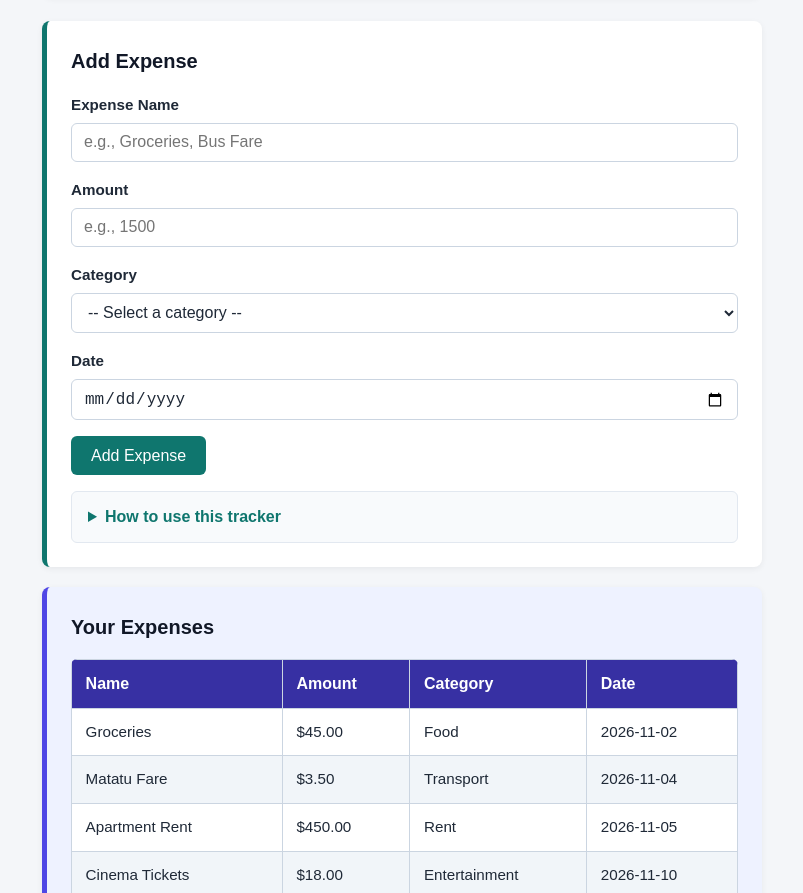
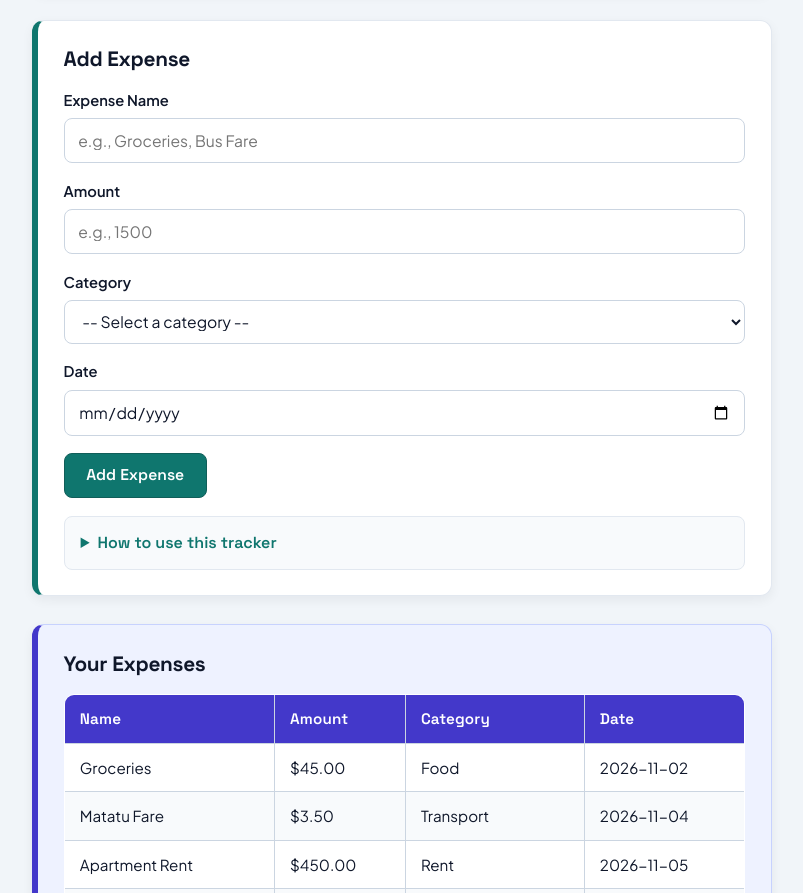
Before and after one commit to basomasylvain/web-development-spendwise, a plain HTML site: page index.html in a window 1280 px wide. Shown: the part 164-1057 px from the top of the page, without its empty margins (238-1041 px from the left). Drawn offline with Linux system fonts and the light colour scheme.

Commit message:
Implement design tokens for colors and fonts
Refactor CSS to use design tokens for colors and fonts, enhancing maintainability and consistency across the stylesheet.

```diff
--- a/style.css
+++ b/style.css
@@ -1,96 +1,146 @@
-/* Element Selectors */
-* {
+/* Design Tokens & Color Palette */
+:root {
+  --bg-page: #f1f5f9;
+  --bg-surface: #ffffff;
+  --bg-accent-soft: #eef2ff;
+  --bg-subtle: #f8fafc;
+  --primary: #0f766e;
+  --primary-hover: #115e59;
+  --primary-soft: rgba(15, 118, 110, 0.16);
+  --secondary: #4338ca;
+  --secondary-soft: #e0e7ff;
+  --text-main: #0f172a;
+  --text-muted: #475569;
+  --text-on-dark: #ffffff;
+  --subtitle-text: #ccfbf1;
+  --border-color: #cbd5e1;
+  --font-heading: 'Space Grotesk', Arial, Helvetica, sans-serif;
+  --font-body: 'Plus Jakarta Sans', Arial, Helvetica, sans-serif;
+}
+
+/* Element Selectors & Box Model Base */
+*,
+*::before,
+*::after {
   box-sizing: border-box;
   margin: 0;
   padding: 0;
 }
 
 body {
-  font-family: Arial, Helvetica, sans-serif;
-  background-color: #f4f6f9;
-  color: #1f2937;
-  line-height: 1.6;
+  font-family: var(--font-body);
+  font-size: 1rem;
+  background-color: var(--bg-page);
+  color: var(--text-main);
+  line-height: 1.55;
   padding: 2rem 1rem;
 }
 
 main {
-  max-width: 720px;
+  max-width: 740px;
   margin: 0 auto;
+}
+
+h1,
+h2 {
+  font-family: var(--font-heading);
+  letter-spacing: -0.015em;
 }
 
 h1 {
   font-size: 2rem;
-  margin-bottom: 0.25rem;
+  line-height: 1.2;
 }
 
 h2 {
-  font-size: 1.25rem;
+  font-size: 1.3rem;
+  line-height: 1.3;
   margin-bottom: 1rem;
-  color: #111827;
+  color: var(--text-main);
 }
 
 label {
   display: block;
-  font-weight: bold;
-  margin-bottom: 0.35rem;
-  font-size: 0.95rem;
+  font-family: var(--font-body);
+  font-weight: 600;
+  margin-bottom: 0.4rem;
+  font-size: 0.92rem;
+  color: var(--text-main);
 }
 
 input,
 select {
   width: 100%;
-  padding: 0.6rem 0.75rem;
-  border: 1px solid #cbd5e1;
-  border-radius: 6px;
-  font-size: 1rem;
-  background-color: #ffffff;
-  color: #1f2937;
+  font-family: var(--font-body);
+  padding: 0.65rem 0.85rem;
+  border: 1px solid var(--border-color);
+  border-radius: 8px;
+  font-size: 0.98rem;
+  line-height: 1.4;
+  background-color: var(--bg-surface);
+  color: var(--text-main);
 }
 
-/* ID Selectors */
+/* ID Selectors & Distinct Card Sections */
 #app-header {
-  max-width: 720px;
-  margin: 0 auto 1.5rem auto;
-  background-color: #0f766e;
-  color: #ffffff;
-  padding: 1.5rem;
-  border-radius: 10px;
+  max-width: 740px;
+  margin: 0 auto 1.75rem auto;
+  background-color: var(--primary);
+  color: var(--text-on-dark);
+  padding: 1.65rem 1.5rem;
+  border: 1px solid var(--primary-hover);
+  border-radius: 14px;
   text-align: center;
 }
 
 #add-expense-section {
-  background-color: #ffffff;
-  border-left: 5px solid #0f766e;
+  background-color: var(--bg-surface);
+  border: 1px solid #e2e8f0;
+  border-left: 6px solid var(--primary);
+  margin-bottom: 1.75rem;
 }
 
 #expenses-list-section {
-  background-color: #eef2ff;
-  border-left: 5px solid #4f46e5;
+  background-color: var(--bg-accent-soft);
+  border: 1px solid #c7d2fe;
+  border-left: 6px solid var(--secondary);
+  margin-bottom: 1.75rem;
 }
 
 #budget-tips-section {
-  background-color: #ffffff;
-  border-left: 5px solid #0284c7;
+  background-color: var(--bg-surface);
+  border: 1px solid #e2e8f0;
+  border-left: 6px solid var(--primary);
+  margin-bottom: 1.5rem;
 }
 
 #expenses-table {
   width: 100%;
   border-collapse: collapse;
-  background-color: #ffffff;
-  border-radius: 6px;
+  background-color: var(--bg-surface);
+  border: 1px solid var(--border-color);
+  border-radius: 10px;
   overflow: hidden;
+  font-family: var(--font-body);
 }
 
 #expenses-table th,
 #expenses-table td {
-  border: 1px solid #cbd5e1;
-  padding: 0.7rem 0.85rem;
+  border: 1px solid var(--border-color);
+  padding: 0.75rem 0.95rem;
   text-align: left;
+  font-size: 0.95rem;
 }
 
 #expenses-table thead {
-  background-color: #3730a3;
-  color: #ffffff;
+  background-color: var(--secondary);
+  color: var(--text-on-dark);
+}
+
+#expenses-table th {
+  font-family: var(--font-heading);
+  font-weight: 600;
+  letter-spacing: 0.01em;
 }
 
 /* Class Selectors */
@@ -98,81 +148,91 @@ select {
   display: inline-flex;
   align-items: center;
   justify-content: center;
-  gap: 0.65rem;
+  gap: 0.7rem;
+  margin-bottom: 0.35rem;
 }
 
 .brand-logo {
-  border-radius: 6px;
+  border-radius: 8px;
 }
 
 .subtitle {
   font-size: 1rem;
-  color: #ccfbf1;
+  color: var(--subtitle-text);
 }
 
 .card {
-  padding: 1.5rem;
-  margin-bottom: 1.25rem;
-  border-radius: 8px;
-  box-shadow: 0 2px 6px rgba(0, 0, 0, 0.06);
+  padding: 1.6rem;
+  border-radius: 12px;
+  box-shadow: 0 4px 12px rgba(15, 23, 42, 0.06);
 }
 
 .form-group {
-  margin-bottom: 1rem;
+  margin-bottom: 1.05rem;
 }
 
 .btn-primary {
-  background-color: #0f766e;
-  color: #ffffff;
-  border: none;
-  padding: 0.65rem 1.25rem;
-  font-size: 1rem;
-  border-radius: 6px;
+  font-family: var(--font-heading);
+  font-weight: 600;
+  background-color: var(--primary);
+  color: var(--text-on-dark);
+  border: 1px solid var(--primary-hover);
+  padding: 0.7rem 1.35rem;
+  font-size: 0.98rem;
+  border-radius: 8px;
   cursor: pointer;
+  transition: background-color 0.2s ease, transform 0.15s ease;
 }
 
 .btn-primary:hover {
-  background-color: #115e59;
+  background-color: var(--primary-hover);
+}
+
+.btn-primary:active {
+  transform: translateY(1px);
 }
 
 .usage-guide {
-  margin-top: 1rem;
-  padding: 0.75rem 1rem;
-  background-color: #f8fafc;
+  margin-top: 1.15rem;
+  padding: 0.85rem 1rem;
+  background-color: var(--bg-subtle);
   border: 1px solid #e2e8f0;
-  border-radius: 6px;
+  border-radius: 8px;
 }
 
 .usage-guide summary {
-  font-weight: bold;
+  font-family: var(--font-heading);
+  font-weight: 600;
   cursor: pointer;
-  color: #0f766e;
+  color: var(--primary);
 }
 
 .usage-guide p {
-  margin-top: 0.5rem;
+  margin-top: 0.55rem;
   font-size: 0.92rem;
-  color: #334155;
+  color: var(--text-muted);
 }
 
 .section-intro {
-  margin-bottom: 0.85rem;
-  color: #475569;
+  margin-bottom: 0.9rem;
+  color: var(--text-muted);
   font-size: 0.95rem;
 }
 
 .table-wrapper {
   overflow-x: auto;
+  border-radius: 10px;
 }
 
 .video-container iframe {
   max-width: 100%;
-  border-radius: 6px;
+  border-radius: 10px;
+  border: 1px solid var(--border-color);
 }
 
-/* Advanced CSS Selectors */
+/* Advanced & Interactive Selectors */
 .expenses-section td {
-  font-size: 0.95rem;
+  color: var(--text-main);
 }
 
 .add-expense-section > form {
@@ -180,11 +240,11 @@ select {
 }
 
 #expenses-table tbody tr:nth-child(even) {
-  background-color: #f1f5f9;
+  background-color: var(--bg-subtle);
 }
 
 #expenses-table tbody tr:hover {
-  background-color: #e0e7ff;
+  background-color: var(--secondary-soft);
 }
 
 input:not([type="button"]) {
@@ -192,8 +252,10 @@ input:not([type="button"]) {
 }
 
 input:focus,
-select:focus {
+select:focus,
+.btn-primary:focus-visible,
+.usage-guide summary:focus-visible {
   outline: none;
-  border-color: #0f766e;
-  box-shadow: 0 0 0 3px rgba(15, 118, 110, 0.18);
+  border-color: var(--primary);
+  box-shadow: 0 0 0 3px var(--primary-soft);
 }
```
